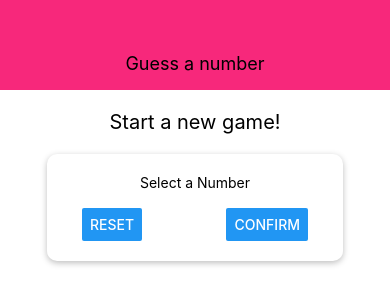
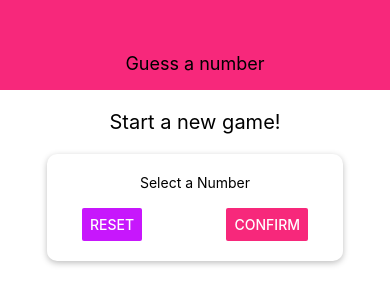
Before and after one commit to antoinemacia/guess-number-rn, a React Native app: screen / in a window 390 px wide. Shown: the top 304 px of the page. Built offline with nearby package versions, Linux system fonts and the light colour scheme.

Commit message:
Create constant to store application styling

```diff
--- a/components/Header.jsx
+++ b/components/Header.jsx
@@ -1,5 +1,6 @@
 import React from 'react';
 import { View, Text, StyleSheet } from 'react-native';
+import Colors from '../constants/colors'
 
 const Header = ({title}) => {
   return (
@@ -15,7 +16,7 @@
     width: '100%',
     height: 90,
     paddingTop: 36,
-    backgroundColor: '#f7287b',
+    backgroundColor: Colors.primary,
     alignItems: 'center',
     justifyContent: 'center'
   },
--- /dev/null
+++ b/constants/colors.jsx
@@ -0,0 +1,4 @@
+export default {
+  primary: '#f7287b',
+  accent: '#c717fc'
+}
--- a/screens/StartGameScreen.jsx
+++ b/screens/StartGameScreen.jsx
@@ -1,6 +1,7 @@
 import React from 'react';
 import { View, Text, StyleSheet, TextInput, Button } from 'react-native';
 import Card from '../components/Card'
+import Colors from '../constants/colors'
 
 const StartGameScreen = () => {
   return (
@@ -10,8 +11,12 @@
         <Text>Select a Number</Text>
         <TextInput />
         <View style={styles.buttons}>
-          <Button title="Reset" onPress={() => { }} />
-          <Button title="Confirm" onPress={() => { }} />
+          <View style={styles.button}>
+            <Button title="Reset" onPress={() => { }} color={Colors.accent}/>
+          </View>
+          <View style={styles.button}>
+            <Button title="Confirm" onPress={() => { }} color={Colors.primary} />
+          </View>
         </View>
       </Card>
     </View>
@@ -39,6 +44,8 @@
     width: '100%',
     justifyContent: 'space-between',
     paddingHorizontal: 15
+  },
+  button: {
   }
 
 });
```
